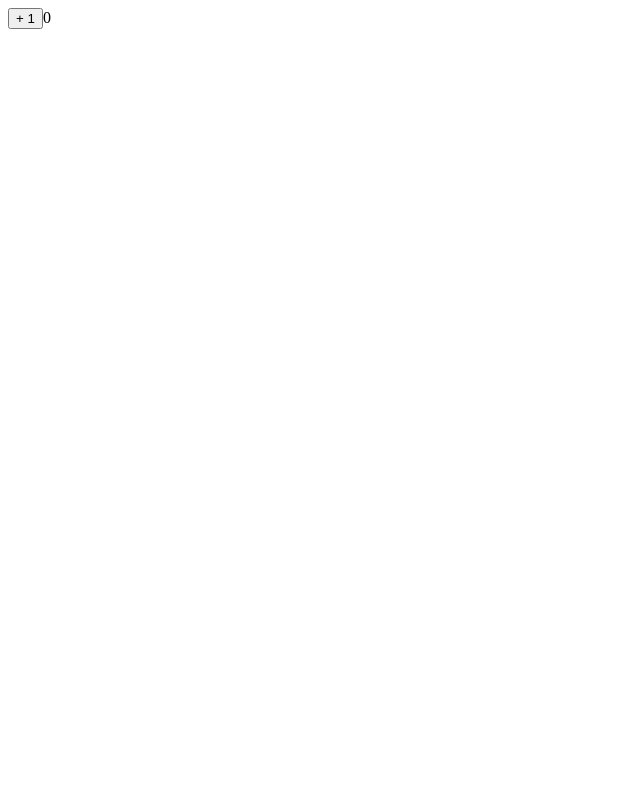
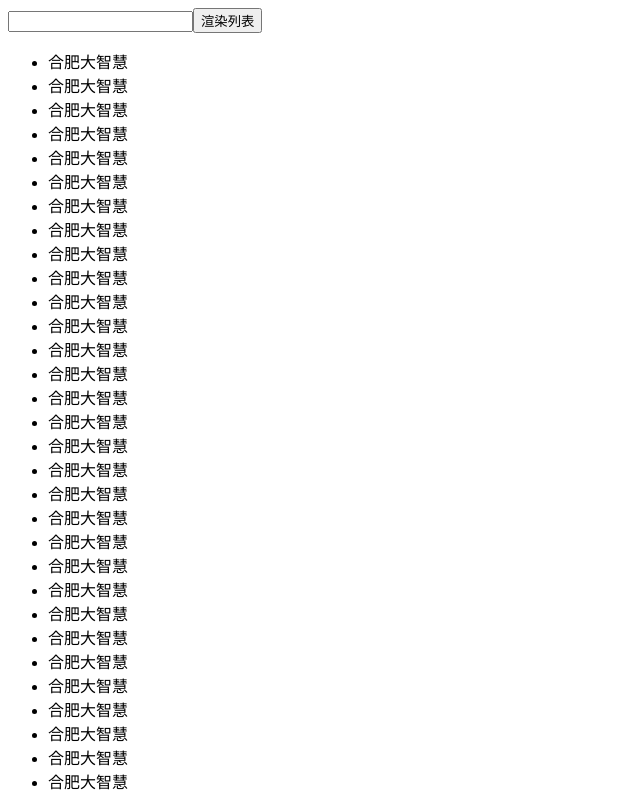
Before and after one commit to panDaxiang/react_app, a React app: page / in a window 1280 px wide. Shown: the top 796 px of the page, without its empty margins (0-640 px from the left). Built offline with nearby package versions, Linux system fonts and the light colour scheme.

Commit message:
学习startTransition

```diff
--- a/package.json
+++ b/package.json
@@ -9,6 +9,7 @@
     "build": "webpack --config webpack.config.js"
   },
   "dependencies": {
+    "@babel/polyfill": "^7.12.1",
     "core-js": "^3.22.5",
     "lodash": "^4.17.21",
     "react": "^18.1.0",
@@ -30,10 +31,13 @@
     "babel-plugin-styled-components": "^2.0.7",
     "clean-webpack-plugin": "^4.0.0",
     "css-loader": "^6.7.1",
+    "eslint-plugin-typescript": "^0.14.0",
     "friendly-errors-webpack-plugin": "^1.7.0",
     "html-webpack-plugin": "^5.5.0",
     "less-loader": "^11.0.0",
     "style-loader": "^3.3.1",
+    "typescript": "^4.7.4",
+    "typescript-eslint-parser": "^22.0.0",
     "v8-compile-cache": "^2.3.0",
     "webpack": "^5.65.0",
     "webpack-cli": "^4.9.1",
--- a/src/index.tsx
+++ b/src/index.tsx
@@ -1,28 +1,44 @@
-import { FC, useEffect, useState } from 'react'
+import { FC, useEffect, useState, useTransition, useDeferredValue } from 'react'
 import { createRoot } from 'react-dom/client'
-import store from './store'
+import { flushSync } from 'react-dom'
 
 
 const App: FC = () => {
-  const [count, setCount] = useState(0)
+  const [inputValue, setInputValue] = useState('')
+  const [arr, setArr] = useState<string[]>(new Array(1000).fill('合肥大智慧'))
+  const [isPending, startTransition] = useTransition()
+  const [keyword, setKeyword] = useState('')
 
-  useEffect(() => {
-    store.subscribe(() => {
-      console.log(store.getState())
+  // const query = useDeferredValue(inputValue)
+
+  const handleInputChange = (e) => {
+    setInputValue(e.target.value)
+
+    startTransition(() => {
+      setKeyword(e.target.value)
     })
-  }, [])
-
-  useEffect(() => {
-    store.dispatch({
-      type: 'count_change',
-      data: count
-    })
-  }, [count])
+  }
 
 
+  const reg = new RegExp(keyword, 'gi')
+
   return <div>
-    <button onClick={() => setCount(count + 1)}>+ 1</button>{count}
+    <input type="text" onChange={handleInputChange} value={inputValue} />
+    <button>渲染列表</button>
+
+    <ul>
+      {
+        arr.map((item, index) => {
+          return <li key={index} dangerouslySetInnerHTML={{ __html: item?.replace(reg, `<span style="color: red">$&</span>`) }}></li>
+        })
+      }
+      <li></li>
+    </ul>
+
   </div>
 }
 
-createRoot(document.getElementById('root')).render(<App />)
+const root =
+createRoot(document.getElementById('root'))
+
+root.render(<App />)
--- a/src/title.ts
+++ /dev/null
@@ -1,3 +0,0 @@
-module.exports = {}
-
-exports.age = 123
--- a/tsconfig.json
+++ b/tsconfig.json
@@ -2,13 +2,14 @@
   "compilerOptions": {
     "module": "esnext",
     "jsx": "react-jsx",
-    "target": "esnext",
+    "target": "es5",
     "allowSyntheticDefaultImports":true,
     "moduleResolution": "node",
     "baseUrl": "./",
     "paths": {
       "@/*": [ "src/*" ],
-    }
+    },
+    "experimentalDecorators": true,
   },
   "include": ["src/**/*"]
 }
--- a/webpack.config.js
+++ b/webpack.config.js
@@ -75,6 +75,9 @@ module.exports = {
   ],
   devServer: {
     port,
-    hot: true
+    hot: true,
+    client: {
+      logging: 'none'
+    }
   }
 }
```
Also changed, not shown: .babelrc, .eslintrc.js (added), 1 other file (tests, documents, lock files or other folders).
